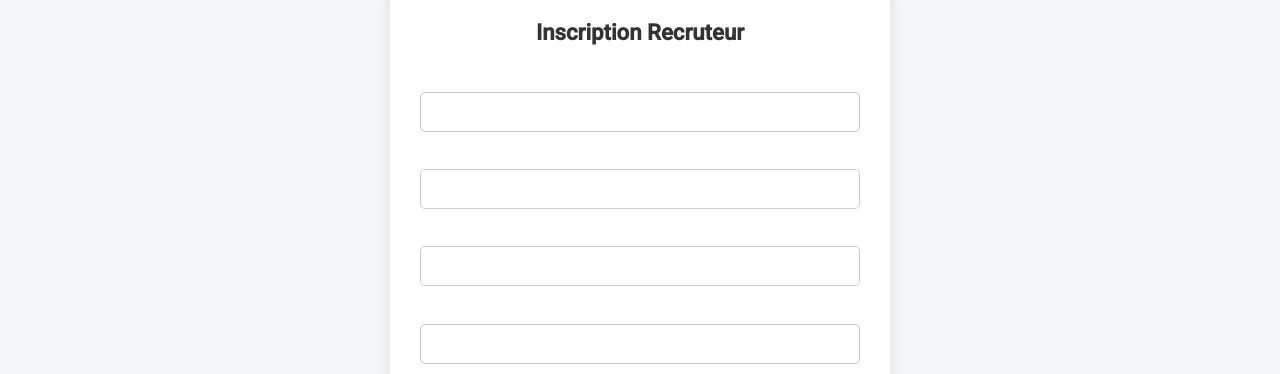
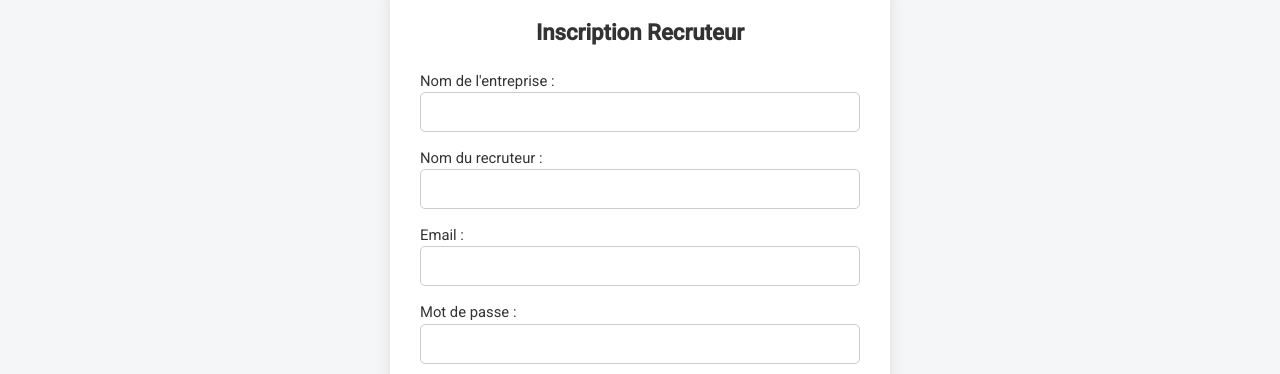
Before and after one commit to Durel1/GetJob, a React (Vite) app: page /inscription_recruteur in a window 1280 px wide. Shown: the part 175-549 px from the top of the page. Built offline with nearby package versions, Linux system fonts and the light colour scheme.

Commit message:
Petite modif

```diff
--- a/src/Components/Inscrire_Recruteur.jsx
+++ b/src/Components/Inscrire_Recruteur.jsx
@@ -27,7 +27,7 @@ function Inscrire_recruteur() {
           <h2 style={styles.title}>Inscription Recruteur</h2>
           <form onSubmit={handleSubmit}>
             <div style={styles.formGroup}>
-              <label>Nom de l'entreprise :</label>
+              <label style={{color: '#333'}}>Nom de l'entreprise :</label>
               <input
                 type="text"
                 name="entreprise"
@@ -38,7 +38,7 @@ function Inscrire_recruteur() {
               />
             </div>
             <div style={styles.formGroup}>
-              <label>Nom du recruteur :</label>
+              <label style={{color: '#333'}}>Nom du recruteur :</label>
               <input
                 type="text"
                 name="nom"
@@ -49,7 +49,7 @@ function Inscrire_recruteur() {
               />
             </div>
             <div style={styles.formGroup}>
-              <label>Email :</label>
+              <label style={{color: '#333'}}>Email :</label>
               <input
                 type="email"
                 name="email"
@@ -60,7 +60,7 @@ function Inscrire_recruteur() {
               />
             </div>
             <div style={styles.formGroup}>
-              <label>Mot de passe :</label>
+              <label style={{color: '#333'}} >Mot de passe :</label>
               <input
                 type="password"
                 name="password"
```
